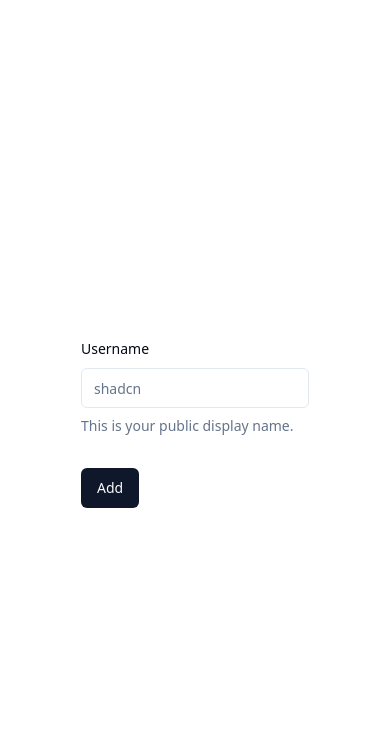
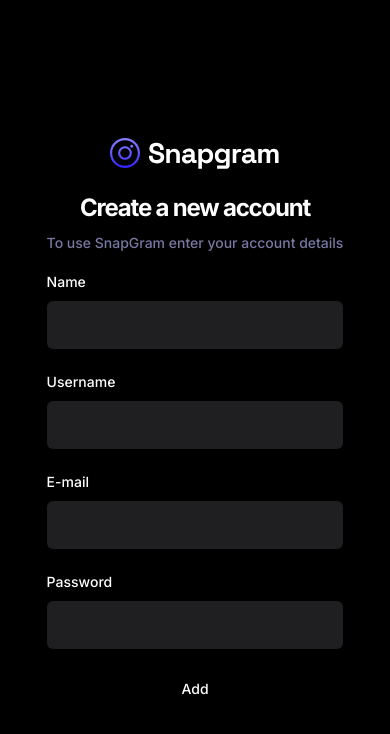
Before and after one commit to codeasrof/snap_gram, a React (Vite) app: page /sign-up in a window 390 px wide. Shown: the top 734 px of the page. Built offline with nearby package versions, Linux system fonts and the light colour scheme.

Commit message:
sign-up form inputs

```diff
--- a/src/_auth/forms/SignupForm.tsx
+++ b/src/_auth/forms/SignupForm.tsx
@@ -12,22 +12,24 @@
 import { Input } from "@/components/ui/input"
 import { Button } from "@/components/ui/button"
 import { useForm } from "react-hook-form"
+import { SignupValidationSchema } from "@/lib/validation"
 
-const formSchema = z.object({
-    username: z.string().min(2).max(50)
-})
+
 
 const SignupForm = () => {
 
-  const form = useForm<z.infer<typeof formSchema>>({
-    resolver: zodResolver(formSchema),
+  const form = useForm<z.infer<typeof SignupValidationSchema>>({
+    resolver: zodResolver(SignupValidationSchema),
     defaultValues:{
-        username:""
+        name: "",
+        username:"",
+        email: "",
+        password: ""
     }
   })
 
  // 2. Define a submit handler.
- function onSubmit(values: z.infer<typeof formSchema>) {
+ function onSubmit(values: z.infer<typeof SignupValidationSchema>) {
     // Do something with the form values.
     // ✅ This will be type-safe and validated.
     console.log(values)
@@ -36,7 +38,26 @@
 
   return (
     <Form {...form}>
-      <form onSubmit={form.handleSubmit(onSubmit)} className="space-y-8">
+        <div className="sm:w-420 flex-center flex-col">
+            <img src="/assets/images/logo.svg" alt="logo"/>
+            <h2 className="h3-bold md:h2-bold pt-5 sm:pt-12">Create a new account</h2>
+            <p className="text-light-3 small-medium md:base-regular mt-2">To use SnapGram enter your account details</p>
+            <form onSubmit={form.handleSubmit(onSubmit)} className="flex flex-col gap-5 w-full mt-4">
+
+                <FormField
+                control={form.control}
+                name="name"
+                render={({ field }) => (
+                    <FormItem>
+                    <FormLabel>Name</FormLabel>
+                    <FormControl>
+                        <Input type="text" className="shad-input" {...field} />
+                    </FormControl>
+                    <FormMessage />
+                    </FormItem>
+                )}
+                />
+
                 <FormField
                 control={form.control}
                 name="username"
@@ -44,17 +65,45 @@
                     <FormItem>
                     <FormLabel>Username</FormLabel>
                     <FormControl>
-                <Input placeholder="shadcn" {...field} />
+                        <Input type="text" className="shad-input" {...field} />
                     </FormControl>
-              <FormDescription>
-                This is your public display name.
-              </FormDescription>
                     <FormMessage />
                     </FormItem>
                 )}
                 />
+
+                <FormField
+                control={form.control}
+                name="email"
+                render={({ field }) => (
+                    <FormItem>
+                    <FormLabel>E-mail</FormLabel>
+                    <FormControl>
+                        <Input type="email" className="shad-input" {...field} />
+                    </FormControl>
+                    <FormMessage />
+                    </FormItem>
+                )}
+                />
+
+                <FormField
+                control={form.control}
+                name="email"
+                render={({ field }) => (
+                    <FormItem>
+                    <FormLabel>Password</FormLabel>
+                    <FormControl>
+                        <Input type="password" className="shad-input" {...field} />
+                    </FormControl>
+                    <FormMessage />
+                    </FormItem>
+                )}
+                />
+
+
                 <Button>Add</Button>
             </form>
+      </div>
     </Form>
   )
 }
--- a/src/globals.css
+++ b/src/globals.css
@@ -1,76 +1,217 @@
+@import url("https://fonts.googleapis.com/css2?family=Inter:wght@400;500;600;700;800&display=swap");
 @tailwind base;
 @tailwind components;
 @tailwind utilities;
-
 @layer base {
-  :root {
-    --background: 0 0% 100%;
-    --foreground: 222.2 84% 4.9%;
-
-    --card: 0 0% 100%;
-    --card-foreground: 222.2 84% 4.9%;
-
-    --popover: 0 0% 100%;
-    --popover-foreground: 222.2 84% 4.9%;
-
-    --primary: 222.2 47.4% 11.2%;
-    --primary-foreground: 210 40% 98%;
-
-    --secondary: 210 40% 96.1%;
-    --secondary-foreground: 222.2 47.4% 11.2%;
-
-    --muted: 210 40% 96.1%;
-    --muted-foreground: 215.4 16.3% 46.9%;
-
-    --accent: 210 40% 96.1%;
-    --accent-foreground: 222.2 47.4% 11.2%;
-
-    --destructive: 0 84.2% 60.2%;
-    --destructive-foreground: 210 40% 98%;
-
-    --border: 214.3 31.8% 91.4%;
-    --input: 214.3 31.8% 91.4%;
-    --ring: 222.2 84% 4.9%;
-
-    --radius: 0.5rem;
+* {
+@apply box-border list-none p-0 m-0 scroll-smooth;
   }
-
-  .dark {
-    --background: 222.2 84% 4.9%;
-    --foreground: 210 40% 98%;
-
-    --card: 222.2 84% 4.9%;
-    --card-foreground: 210 40% 98%;
-
-    --popover: 222.2 84% 4.9%;
-    --popover-foreground: 210 40% 98%;
-
-    --primary: 210 40% 98%;
-    --primary-foreground: 222.2 47.4% 11.2%;
-
-    --secondary: 217.2 32.6% 17.5%;
-    --secondary-foreground: 210 40% 98%;
-
-    --muted: 217.2 32.6% 17.5%;
-    --muted-foreground: 215 20.2% 65.1%;
-
-    --accent: 217.2 32.6% 17.5%;
-    --accent-foreground: 210 40% 98%;
-
-    --destructive: 0 62.8% 30.6%;
-    --destructive-foreground: 210 40% 98%;
-
-    --border: 217.2 32.6% 17.5%;
-    --input: 217.2 32.6% 17.5%;
-    --ring: 212.7 26.8% 83.9%;
+body {
+@apply bg-dark-1 text-white min-h-screen font-inter;
   }
 }
-
-@layer base {
-  * {
-    @apply border-border;
+@layer utilities {
+/* TYPOGRAPHY */
+  .h1-bold {
+@apply text-[36px] font-bold leading-[140%] tracking-tighter;
   }
-  body {
-    @apply bg-background text-foreground;
+  .h1-semibold {
+@apply text-[36px] font-semibold leading-[140%] tracking-tighter;
+  }
+  .h2-bold {
+@apply text-[30px] font-bold leading-[140%] tracking-tighter;
+  }
+  .h3-bold {
+@apply text-[24px] font-bold leading-[140%] tracking-tighter;
+  }
+  .base-semibold {
+@apply text-[16px] font-semibold leading-[140%] tracking-tighter;
+  }
+  .base-medium {
+@apply text-[16px] font-medium leading-[140%];
+  }
+  .base-regular {
+@apply text-[16px] font-normal leading-[140%];
+  }
+  .body-bold {
+@apply text-[18px] font-bold leading-[140%];
+  }
+  .body-medium {
+@apply text-[18px] font-medium leading-[140%];
+  }
+  .small-semibold {
+@apply text-[14px] font-semibold leading-[140%] tracking-tighter;
+  }
+  .small-medium {
+@apply text-[14px] font-medium leading-[140%];
+  }
+  .small-regular {
+@apply text-[14px] font-normal leading-[140%];
+  }
+  .subtle-semibold {
+@apply text-[12px] font-semibold leading-[140%];
+  }
+  .tiny-medium {
+@apply text-[10px] font-medium leading-[140%];
+  }
+/* UTILITIES */
+  .invert-white {
+@apply invert brightness-0 transition;
+  }
+  .flex-center {
+@apply flex justify-center items-center;
+  }
+  .flex-between {
+@apply flex justify-between items-center;
+  }
+  .flex-start {
+@apply flex justify-start items-center;
+  }
+  .custom-scrollbar::-webkit-scrollbar {
+width: 3px;
+height: 3px;
+border-radius: 2px;
+  }
+  .custom-scrollbar::-webkit-scrollbar-track {
+background: #09090a;
+  }
+  .custom-scrollbar::-webkit-scrollbar-thumb {
+background: #5c5c7b;
+border-radius: 50px;
+  }
+  .custom-scrollbar::-webkit-scrollbar-thumb:hover {
+background: #7878a3;
+  }
+  .common-container {
+@apply flex flex-col flex-1 items-center gap-10 overflow-scroll py-10 px-5 md:px-8 lg:p-14 custom-scrollbar;
+  }
+/* All Users */
+  .user-container {
+@apply max-w-5xl flex flex-col items-start w-full gap-6 md:gap-9;
+  }
+  .user-grid {
+@apply w-full grid grid-cols-1 xs:grid-cols-2 md:grid-cols-2 lg:grid-cols-2 xl:grid-cols-3 gap-7 max-w-5xl;
+  }
+/* Explore */
+  .explore-container {
+@apply flex flex-col flex-1 items-center overflow-scroll py-10 px-5 md:p-14 custom-scrollbar;
+  }
+  .explore-inner_container {
+@apply max-w-5xl flex flex-col items-center w-full gap-6 md:gap-9;
+  }
+  .explore-search {
+@apply h-12 bg-dark-4 border-none placeholder:text-light-4 focus-visible:ring-0 focus-visible:ring-offset-0 ring-offset-0 !important;
+  }
+/* Home */
+  .home-container {
+@apply flex flex-col flex-1 items-center gap-10 overflow-scroll py-10 px-5 md:px-8 lg:p-14 custom-scrollbar;
+  }
+  .home-posts {
+@apply max-w-screen-sm flex flex-col items-center w-full gap-6 md:gap-9;
+  }
+  .home-creators {
+@apply hidden xl:flex flex-col w-72 2xl:w-465 px-6 py-10 gap-10  overflow-scroll custom-scrollbar;
+  }
+/* Post Details */
+  .post_details-container {
+@apply flex flex-col flex-1 gap-10 overflow-scroll py-10 px-5 md:p-14 custom-scrollbar items-center;
+  }
+  .post_details-card {
+@apply bg-dark-2 w-full max-w-5xl rounded-[30px] flex-col flex xl:flex-row border border-dark-4 xl:rounded-l-[24px];
+  }
+  .post_details-img {
+@apply h-80 lg:h-[480px] xl:w-[48%] rounded-t-[30px] xl:rounded-l-[24px] xl:rounded-tr-none object-cover p-5 bg-dark-1;
+  }
+  .post_details-info {
+@apply bg-dark-2 flex flex-col gap-5 lg:gap-7 flex-1 items-start p-8 rounded-[30px];
+  }
+  .post_details-delete_btn {
+@apply p-0 flex gap-3 hover:bg-transparent hover:text-light-1  text-light-1 small-medium lg:base-medium;
+  }
+/* Profile */
+  .profile-container {
+@apply flex flex-col items-center flex-1 gap-10 overflow-scroll py-10 px-5 md:p-14 custom-scrollbar;
+  }
+  .profile-inner_container {
+@apply flex items-center md:mb-8 xl:items-start gap-8 flex-col xl:flex-row relative max-w-5xl w-full;
+  }
+  .profile-tab {
+@apply flex-center gap-3 py-4 w-48 bg-dark-2  transition flex-1 xl:flex-initial;
+  }
+/* Saved */
+  .saved-container {
+@apply flex flex-col flex-1 items-center gap-10 overflow-scroll py-10 px-5 md:p-14 custom-scrollbar;
+  }
+/* Bottom bar */
+  .bottom-bar {
+@apply z-50 flex-between w-full sticky bottom-0 rounded-t-[20px] bg-dark-2 px-5 py-4 md:hidden;
+  }
+/* File uploader */
+  .file_uploader-img {
+@apply h-80 lg:h-[480px] w-full rounded-[24px] object-cover object-top;
+  }
+  .file_uploader-label {
+@apply text-light-4 text-center small-regular w-full p-4 border-t border-t-dark-4;
+  }
+  .file_uploader-box {
+@apply flex-center flex-col p-7 h-80 lg:h-[612px];
+  }
+/* Grid Post List */
+  .grid-container {
+@apply w-full grid grid-cols-1 sm:grid-cols-2 md:grid-cols-1 lg:grid-cols-2 xl:grid-cols-3 gap-7 max-w-5xl;
+  }
+  .grid-post_link {
+@apply flex rounded-[24px] border border-dark-4 overflow-hidden cursor-pointer w-full h-full;
+  }
+  .grid-post_user {
+@apply absolute bottom-0 p-5 flex-between w-full bg-gradient-to-t from-dark-3 to-transparent rounded-b-[24px] gap-2;
+  }
+/* Left sidebar */
+  .leftsidebar {
+@apply hidden md:flex px-6 py-10 flex-col justify-between min-w-[270px] bg-dark-2;
+  }
+  .leftsidebar-link {
+@apply rounded-lg base-medium hover:bg-primary-500 transition;
+  }
+/* Post Card */
+  .post-card {
+@apply bg-dark-2 rounded-3xl border border-dark-4 p-5 lg:p-7 w-full max-w-screen-sm;
+  }
+  .post-card_img {
+@apply h-64 xs:h-[400px] lg:h-[450px] w-full rounded-[24px] object-cover mb-5;
+  }
+/* Topbar */
+  .topbar {
+@apply sticky top-0 z-50 md:hidden bg-dark-2 w-full;
+  }
+/* User card */
+  .user-card {
+@apply flex-center flex-col gap-4 border border-dark-4 rounded-[20px] px-5 py-8;
   }
 }
+@layer components {
+/* SHADCN COMPONENTS */
+/* Form */
+  .shad-form_label {
+@apply text-white !important;
+  }
+  .shad-form_message {
+@apply text-red !important;
+  }
+  .shad-input {
+@apply h-12 bg-dark-4 border-none placeholder:text-light-4 focus-visible:ring-1 focus-visible:ring-offset-1 ring-offset-light-3 !important;
+  }
+  .shad-textarea {
+@apply h-36 bg-dark-3 rounded-xl border-none focus-visible:ring-1 focus-visible:ring-offset-1 ring-offset-light-3 !important;
+  }
+/* Button */
+  .shad-button_primary {
+@apply bg-primary-500 hover:bg-primary-500 text-light-1 flex gap-2 !important;
+  }
+  .shad-button_dark_4 {
+@apply h-12 bg-dark-4 px-5 text-light-1 flex gap-2 !important;
+  }
+  .shad-button_ghost {
+@apply flex gap-4 items-center justify-start hover:bg-transparent hover:text-white !important;
+  }
+}
--- /dev/null
+++ b/src/lib/validation/index.ts
@@ -0,0 +1,8 @@
+import * as z from "zod"
+
+export const SignupValidationSchema = z.object({
+    name: z.string().min(2, {message: "Too short"}),
+    username: z.string().min(2, {message: "Too short"}),
+    email: z.string().email(),
+    password: z.string().min(8, {message: "Password must be at least 8 characters."})
+})
--- a/tailwind.config.js
+++ b/tailwind.config.js
@@ -1,6 +1,7 @@
 /** @type {import('tailwindcss').Config} */
+const defaultTheme = require('tailwindcss/defaultTheme')
 module.exports = {
-  darkMode: ["class"],
+darkMode: ['class'],
 content: [
 './pages/**/*.{ts,tsx}',
 './components/**/*.{ts,tsx}',
@@ -10,67 +11,52 @@
 theme: {
 container: {
 center: true,
-      padding: "2rem",
+padding: '2rem',
 screens: {
-        "2xl": "1400px",
+'2xl': '1400px',
 },
 },
 extend: {
 colors: {
-        border: "hsl(var(--border))",
-        input: "hsl(var(--input))",
-        ring: "hsl(var(--ring))",
-        background: "hsl(var(--background))",
-        foreground: "hsl(var(--foreground))",
-        primary: {
-          DEFAULT: "hsl(var(--primary))",
-          foreground: "hsl(var(--primary-foreground))",
+'primary-500': '#877EFF',
+'primary-600': '#5D5FEF',
+'secondary-500': '#FFB620',
+'off-white': '#D0DFFF',
+'red': '#FF5A5A',
+'dark-1': '#000000',
+'dark-2': '#09090A',
+'dark-3': '#101012',
+'dark-4': '#1F1F22',
+'light-1': '#FFFFFF',
+'light-2': '#EFEFEF',
+'light-3': '#7878A3',
+'light-4': '#5C5C7B',
 },
-        secondary: {
-          DEFAULT: "hsl(var(--secondary))",
-          foreground: "hsl(var(--secondary-foreground))",
+screens: {
+'xs': '480px',
 },
-        destructive: {
-          DEFAULT: "hsl(var(--destructive))",
-          foreground: "hsl(var(--destructive-foreground))",
+width: {
+'420': '420px',
+'465': '465px',
 },
-        muted: {
-          DEFAULT: "hsl(var(--muted))",
-          foreground: "hsl(var(--muted-foreground))",
-        },
-        accent: {
-          DEFAULT: "hsl(var(--accent))",
-          foreground: "hsl(var(--accent-foreground))",
-        },
-        popover: {
-          DEFAULT: "hsl(var(--popover))",
-          foreground: "hsl(var(--popover-foreground))",
-        },
-        card: {
-          DEFAULT: "hsl(var(--card))",
-          foreground: "hsl(var(--card-foreground))",
-        },
-      },
-      borderRadius: {
-        lg: "var(--radius)",
-        md: "calc(var(--radius) - 2px)",
-        sm: "calc(var(--radius) - 4px)",
+fontFamily: {
+inter: ['Inter', 'sans-serif'],
 },
 keyframes: {
-        "accordion-down": {
+'accordion-down': {
 from: { height: 0 },
-          to: { height: "var(--radix-accordion-content-height)" },
+to: { height: 'var(--radix-accordion-content-height)' },
 },
-        "accordion-up": {
-          from: { height: "var(--radix-accordion-content-height)" },
+'accordion-up': {
+from: { height: 'var(--radix-accordion-content-height)' },
 to: { height: 0 },
 },
 },
 animation: {
-        "accordion-down": "accordion-down 0.2s ease-out",
-        "accordion-up": "accordion-up 0.2s ease-out",
+'accordion-down': 'accordion-down 0.2s ease-out',
+'accordion-up': 'accordion-up 0.2s ease-out',
 },
 },
 },
-  plugins: [require("tailwindcss-animate")],
-}
+plugins: [require('tailwindcss-animate')],
+};
```
Lines whose indentation alone changed are shown as unchanged.
